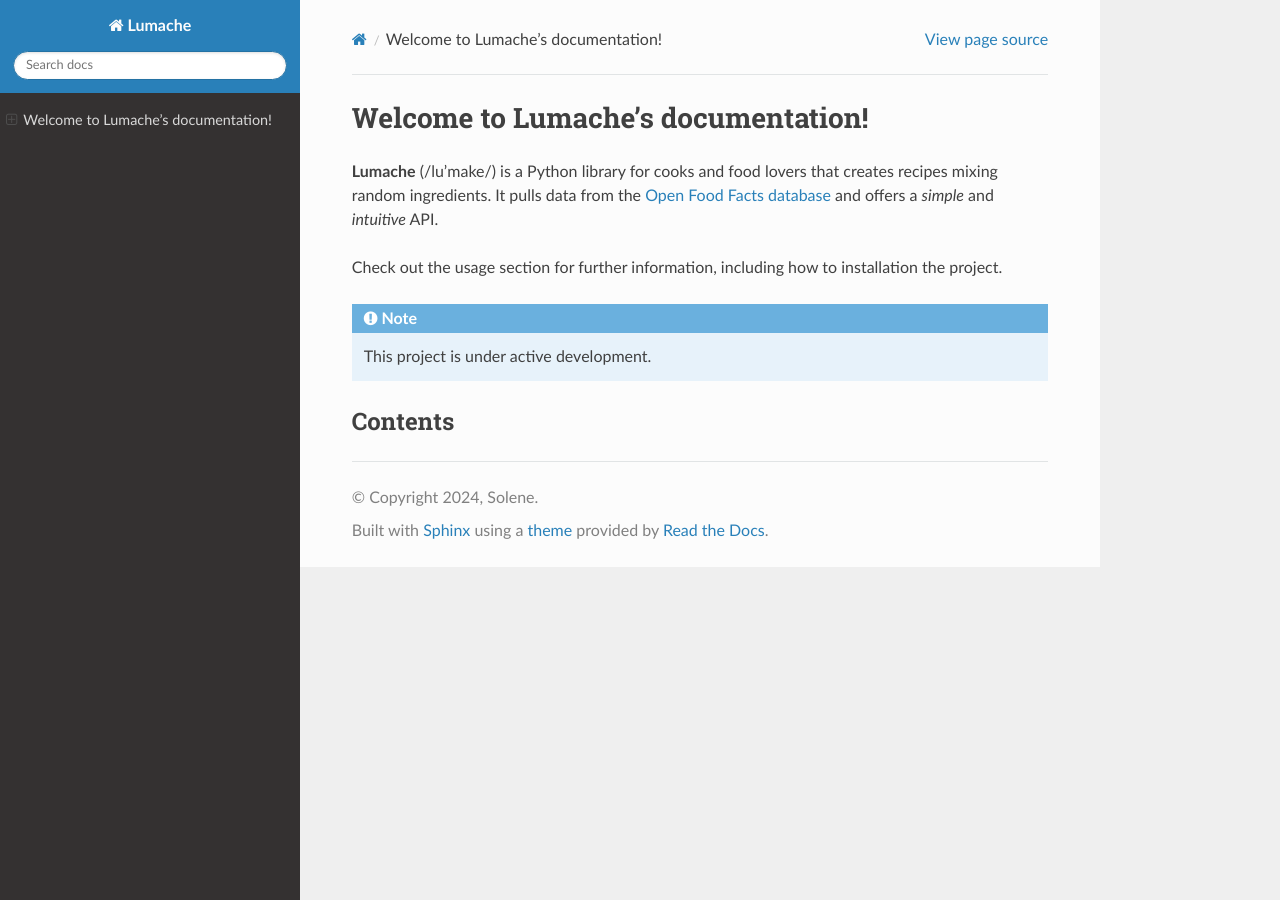
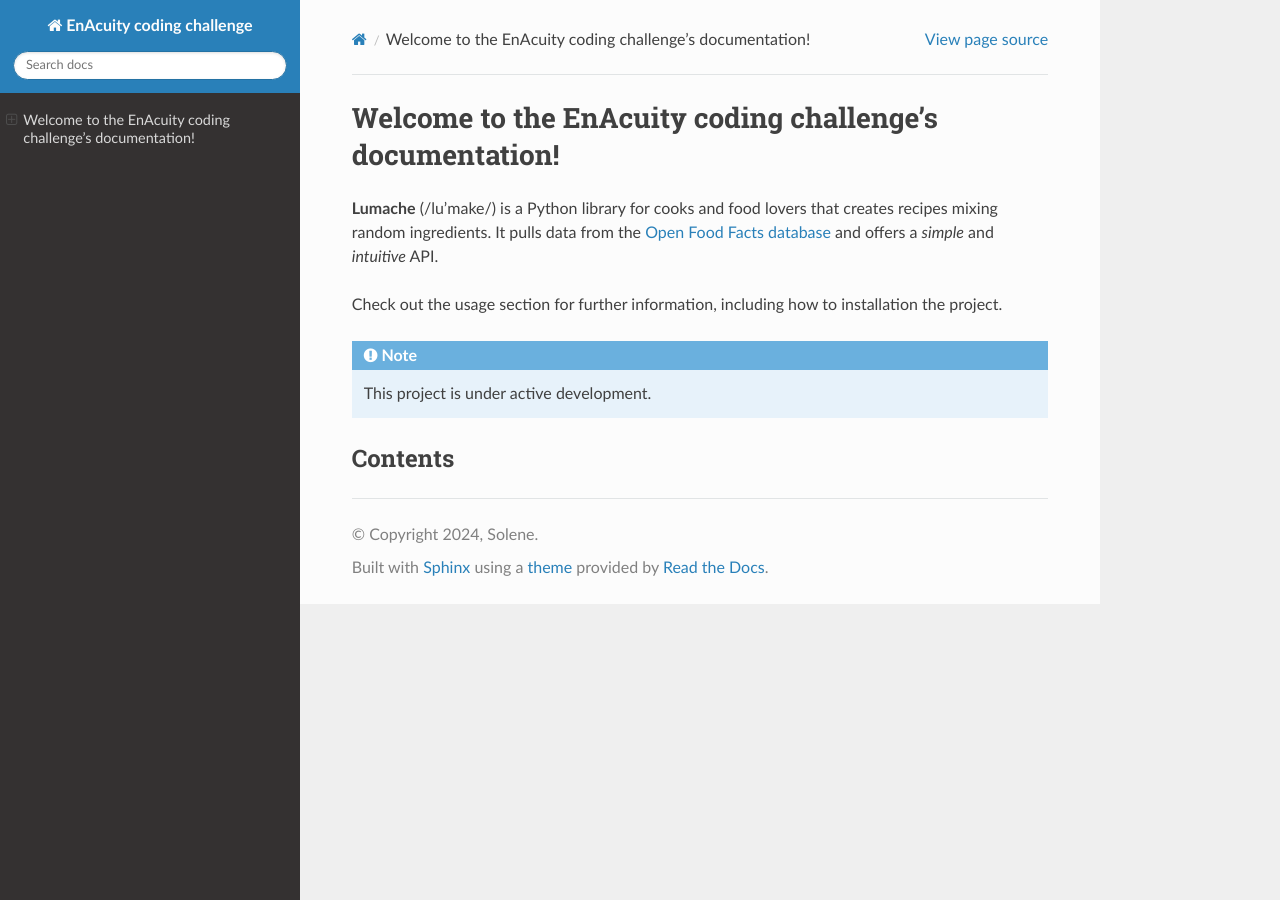
Before and after one commit to solenedietsch/enAcuity-coding-challenge, a Sphinx documentation site: the page built from docs/source/index.rst, in a window 1280 px wide. Built offline with Sphinx 7.4.7 and the Read the Docs theme 3.1.0, drawn with Linux system fonts in a browser that asks for light colours; pages that are not in the unit, such as notebooks, are missing from menus.

Commit message:
docs: update conf.py

```diff
--- a/docs/source/conf.py
+++ b/docs/source/conf.py
@@ -1,6 +1,6 @@
 # -- Project information
 
-project = 'Lumache'
+project = 'EnAcuity coding challenge'
 copyright = '2024, Solene'
 author = 'Solene'
 
--- a/docs/source/index.rst
+++ b/docs/source/index.rst
@@ -1,4 +1,4 @@
-Welcome to Lumache's documentation!
+Welcome to the EnAcuity coding challenge's documentation!
 ===================================
 
 **Lumache** (/lu'make/) is a Python library for cooks and food lovers
```
